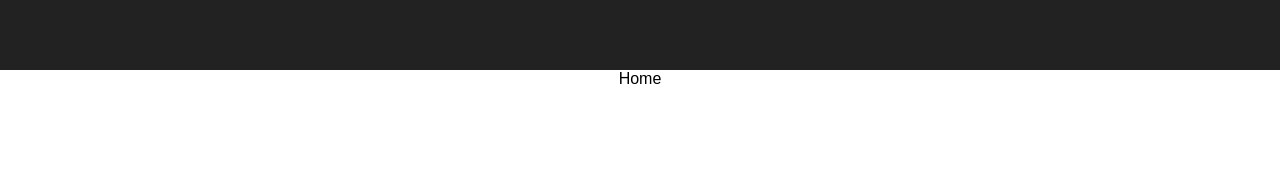
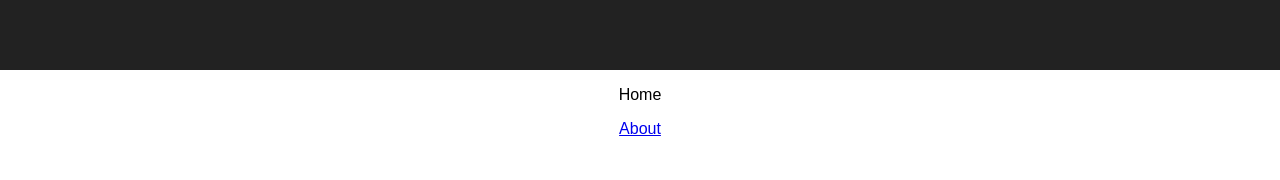
Before and after one commit to democratizr/frontend-prototype, a React (Create React App) app: page / in a window 1280 px wide. Shown: the part 120-300 px from the top of the page. Built offline with nearby package versions, Linux system fonts and the light colour scheme.

Commit message:
Basic routing/navigation

```diff
--- a/src/screens/Home.js
+++ b/src/screens/Home.js
@@ -1,11 +1,15 @@
 import React from 'react';
+import { Link } from 'react-router-dom';
 
 import Screen from '../components/Screen';
 
 
 const Home = () => {
   return (
-    <Screen>Home</Screen>
+    <Screen>
+      <p>Home</p>
+      <Link to="/about">About</Link>
+    </Screen>
   );
 };
 
```
